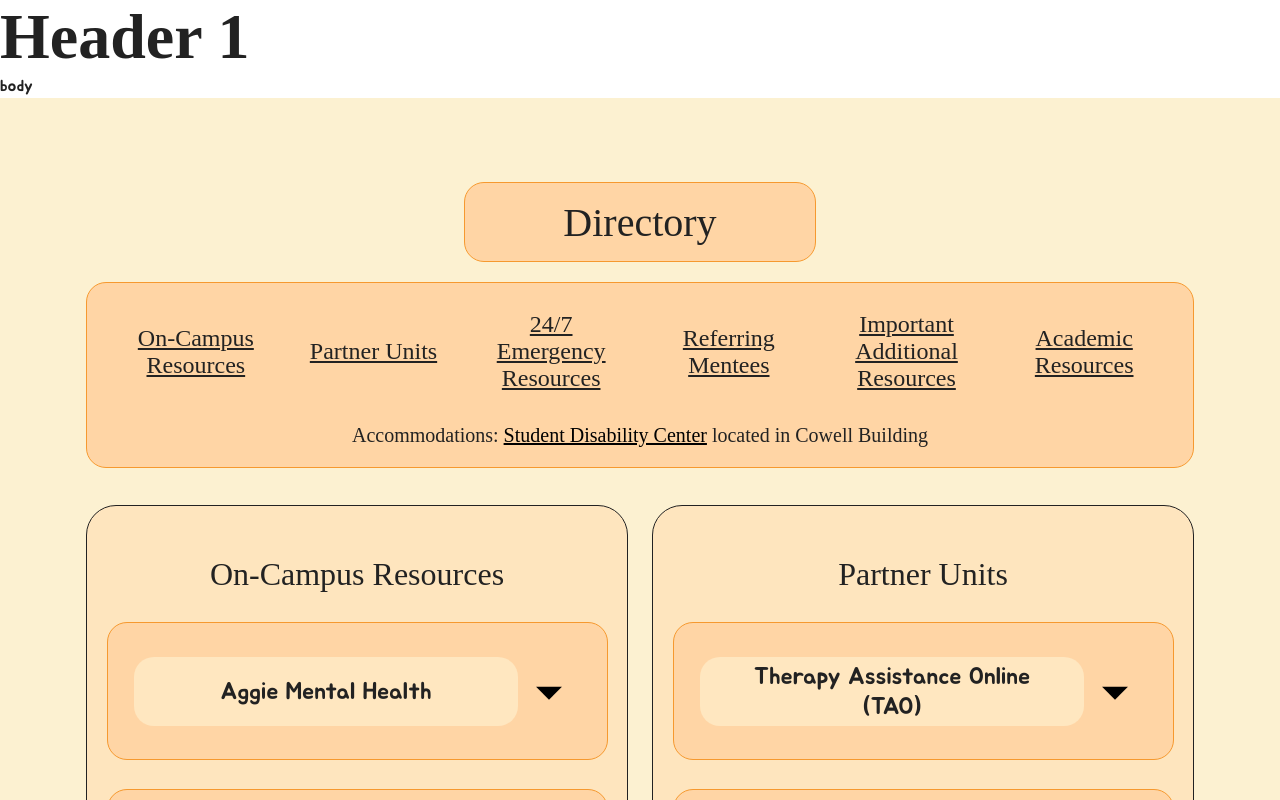
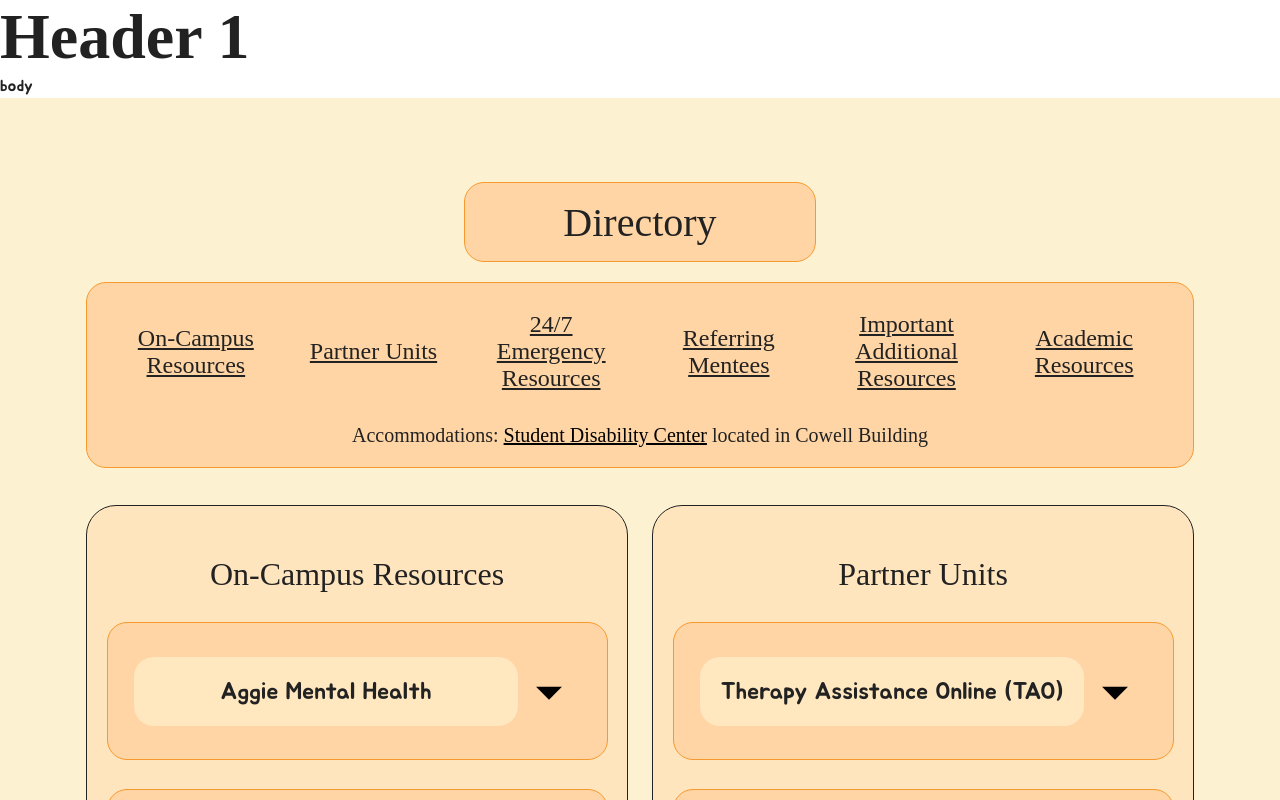
Before and after one commit to include-davis/aggie-peer-counseling, a Next.js app: page /resources in a window 1280 px wide. Shown: the top 800 px of the page. Built offline with nearby package versions, Linux system fonts and the light colour scheme; a web font is replaced by a local one.

Commit message:
reorganization and adjusting padding for new font

```diff
--- a/app/(pages)/_components/resources/ResourceCard/ResourceCard.module.scss
+++ b/app/(pages)/_components/resources/ResourceCard/ResourceCard.module.scss
@@ -67,6 +67,13 @@
       }
 }
 
+.dropdownButtonBoxText {
+    padding: 0 0.82rem;
+    @include mixins.tablet {
+        padding: 0rem .5rem;
+      }
+}
+
 .dropdownSVG {
     height: 3.875rem;
     width: 3.875rem;
@@ -79,6 +86,10 @@
       }
 }
 
+.dropdownSVG.rotated {
+    transform: rotate(180deg);
+}
+
 .boxAndSVG {
     display: flex;
     flex-direction: row;
@@ -88,19 +99,6 @@
         padding: 1rem 0rem;
         gap: .3rem;
       }
-}
-
-
-
-.dropdownButtonBoxText {
-    padding: 0 1.45rem;
-    @include mixins.tablet {
-        padding: 0rem .5rem;
-      }
-}
-
-.dropdownSVG.rotated {
-    transform: rotate(180deg);
 }
 
 .expandedText {
```
